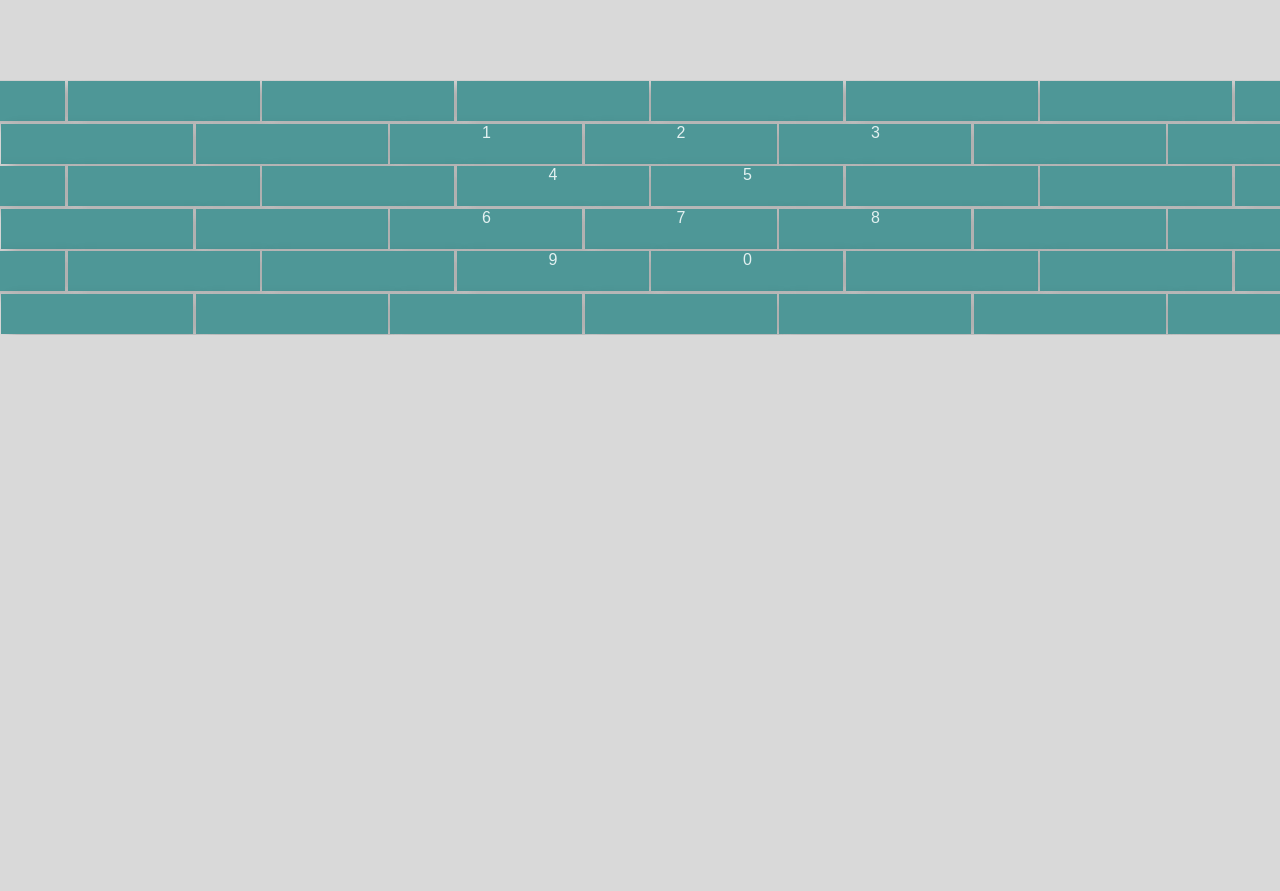
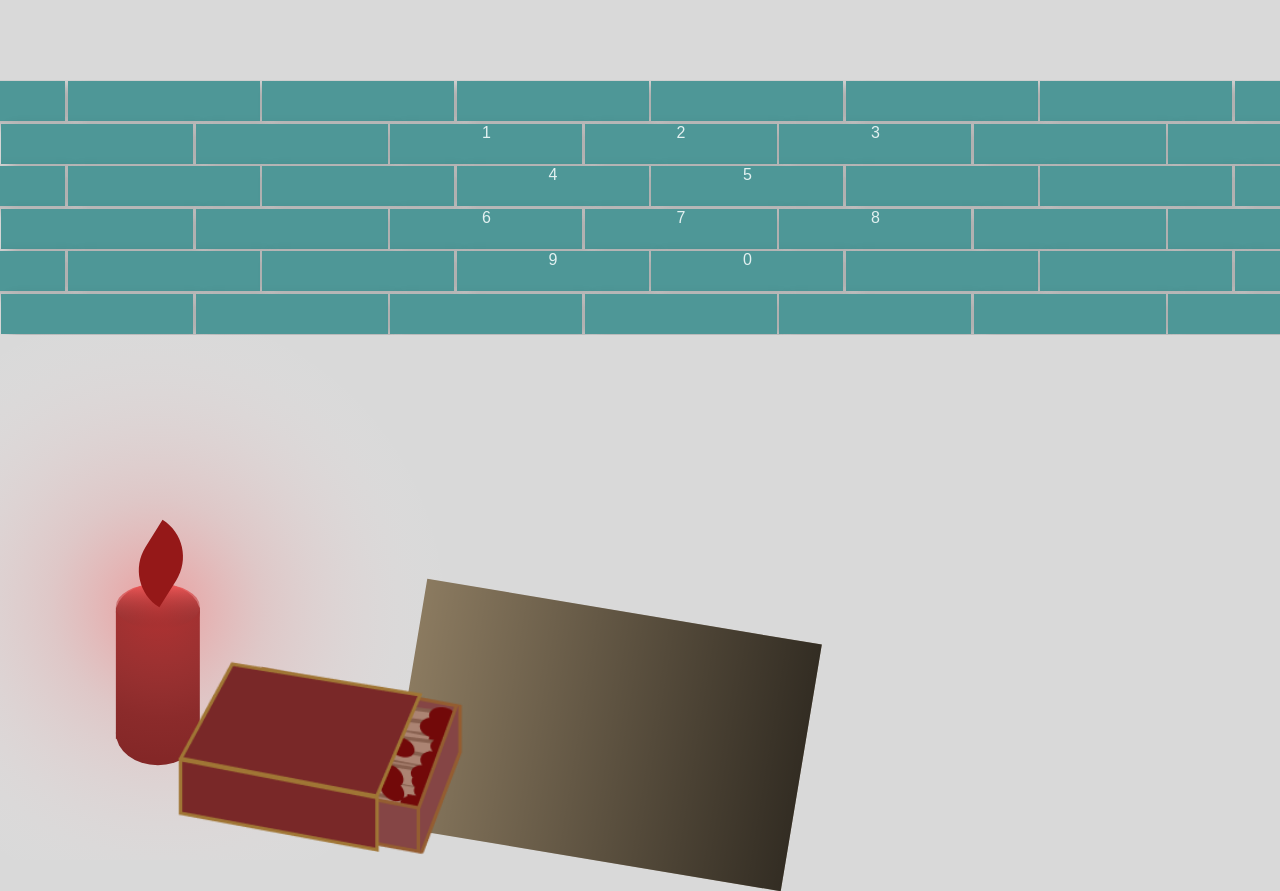
Before and after one commit to Ansticefish/memories, a Vue app: page /#/ in a window 1280 px wide. Before the commit the page ends 800 px from the top, so only its background shows below. Built offline with nearby package versions, Linux system fonts and the light colour scheme; a web font is replaced by a local one.

Commit message:
1. Add buttons and panel to select rooms 2. Set up animation

```diff
--- /dev/null
+++ b/src/components/Candle.vue
@@ -0,0 +1,45 @@
+<template>
+  <svg viewBox="0 0 548 602" preserveAspectRatio="xMaxYMax meet" fill="none" xmlns="http://www.w3.org/2000/svg">
+    <rect x="127" y="326" width="92" height="144" :fill="color.mainColor" />
+    <ellipse cx="173" cy="463.5" rx="46" ry="35.5" :fill="color.mainColor" />
+    <ellipse cx="173" cy="331" rx="46" ry="31" :fill="color.mainColor" />
+    <ellipse cx="173" cy="325" rx="46" ry="25" fill="url(#paint0_linear_409_13)" />
+    <ellipse cx="173" cy="326.5" rx="375" ry="326.5" fill="url(#paint1_radial_409_13)" />
+    <path
+      d="M178.119 230C200.573 244.091 207.353 273.718 193.262 296.172L174.657 325.818C152.203 311.726 145.423 282.1 159.515 259.646L178.119 230Z"
+      :fill="color.fireColor" />
+    <defs>
+      <linearGradient id="paint0_linear_409_13" x1="173" y1="300" x2="173" y2="350" gradientUnits="userSpaceOnUse">
+        <stop :stop-color="color.gradient" />
+        <stop offset="1" stop-color="#220000" stop-opacity="0" />
+      </linearGradient>
+      <radialGradient id="paint1_radial_409_13" cx="0" cy="0" r="1" gradientUnits="userSpaceOnUse"
+        gradientTransform="translate(173 326.5) rotate(68.2301) scale(337.037 322.644)">
+        <stop :stop-color="color.light1" stop-opacity="0.49" />
+        <stop offset="0.362388" :stop-color="color.light2" stop-opacity="0.26" />
+        <stop offset="1" :stop-color="color.light3" stop-opacity="0" />
+      </radialGradient>
+    </defs>
+  </svg>
+</template>
+
+<script>
+export default {
+  name: 'Candle',
+  props: {
+    color: {
+      type: Object,
+      default () {
+        return {
+          mainColor: '#680505',
+          fireColor: '#951818',
+          gradient: '#F04A4A',
+          light1: '#FC5E5E',
+          light2: '#EF9696',
+          light3: '#F4F4F4'
+        }
+      }
+    }
+  }
+}
+</script>
--- a/src/views/Login.vue
+++ b/src/views/Login.vue
@@ -1,7 +1,7 @@
 <template>
 <div class="container">
   <!-- panel for password-->
-  <div class="wall">
+  <div :class="['wall', 'password', {'clicked': matchboxClicked}]">
     <div class="row row1">
       <div v-for="n in 8" class="brick" :key="n"></div>
     </div>
@@ -25,12 +25,53 @@
       </div>
     </div>
   </div>
+  <!-- panel for rooms -->
+  <div :class="['wall', 'rooms', {'clicked': matchboxClicked}]">
+    <div
+      :class="['row', {'row-odd' : n % 2 === 1},
+      { 'row-even': n % 2 === 0}]"
+      v-for="n in 6"
+      :key="n">
+      <div
+        class="brick"
+        v-for="n in 8"
+        :key="n">
+      </div>
+    </div>
+  </div>
+  <div class="buttons">
+    <Candle class="candle"/>
+    <div
+      :class="['matchbox', {'clicked': matchboxClicked}]"
+      @click="selectRoom" >
+      <img
+        src="../assets/matchbox-layer1.png" alt="matchbox" class="layer1">
+      <img
+        src="../assets/matchbox-layer2.png" alt="matchbox" class="layer2">
+    </div>
+    <div class="paper">
+      <div
+      class="background">
+      </div>
+      <p class="code">
+        {{ code }}
+      </p>
+      <div
+      class="filter">
+      </div>
+    </div>
+  </div>
 </div>
 </template>
 
 <script>
+import Candle from '../components/Candle.vue'
+
 export default {
   name: 'Login',
+  components: {
+    Candle,
+  },
   data () {
     return {
       rows: [
@@ -46,6 +87,7 @@ export default {
       bricksMove: [
         '', '', '', '', '', '', '', '', ''
       ],
+      matchboxClicked: false
     }
   },
   methods: {
@@ -83,6 +125,9 @@ export default {
         this.$set(this.bricksStyle, i, '')
         this.bricksMove[i] = ''
       }
+    },
+    selectRoom () {
+      this.matchboxClicked = !this.matchboxClicked
     }
   }
 }
@@ -92,7 +137,7 @@ export default {
 <style lang="scss" scoped>
 .wall {
   width: 100vw;
-  margin: 10vh auto;
+  margin: 10vh auto 0;
   overflow: hidden;
   .row {
     display: flex;
@@ -120,8 +165,89 @@ export default {
       z-index: 5;
     }
   }
-  .row1, .row3, .row5 {
+  .row1, .row3, .row5, .row-odd {
     margin-left: -10vw;
+  }
+   &.password {
+    transition: transform 1s ease-in-out, width 1s 2s;
+    &.clicked {
+      width: 0;
+      transition: width 1s;
+    }
+  }
+  &.rooms {
+    position: relative;
+    top: -41vh;
+    transform: rotateY(90deg);
+    transition: transform 3s ease-in-out;
+    &.clicked {
+      transform: rotateY(-180deg);
+    }
+    & .brick {
+      background: #957676;
+    }
+  }
+}
+.buttons {
+  height: fit-content;
+  margin-top: -45vh;
+  display: flex;
+  align-items: flex-end;
+  .candle {
+    width: 50vw;
+    min-width: 300px;
+    max-width: 500px;
+    margin-right: -22vw;
+  }
+  .matchbox {
+    position: relative;
+    width: 30vw;
+    max-width: 250px;
+    z-index: 1;
+    &:hover, &.clicked {
+      cursor: pointer;
+      & .layer2 {
+        transform: translate(35px, 8px);
+      }
+    }
+    .layer1, .layer2 {
+      width: 100%;
+      transition: all 1s;
+    }
+    .layer1 {
+      position: absolute;
+      top: -6%;
+      left: -18%;
+      z-index: 1;
+    }
+  }
+  .paper {
+    width: 35vw;
+    height: 20vw;
+    max-width: 400px;
+    max-height: 250px;
+    margin-left: -5vw;
+    transform: rotate(9.47deg);
+    display: flex;
+    align-items: center;
+    justify-content: center;
+    .background, .filter{
+      position: absolute;
+      top: 0;
+      left: 0;
+      width: 100%;
+      height: 100%;
+      background: #8E7D62;
+    }
+    .code {
+      position: relative;
+      color: #ffffff;
+      font-size: 1.5rem;
+      letter-spacing: 0.8rem;
+    }
+    .filter {
+      background: linear-gradient(269.8deg, rgba(0, 0, 0, 0.8) -25.26%, rgba(149, 0, 0, 0) 103.49%);
+    }
   }
 }
 </style>
```
